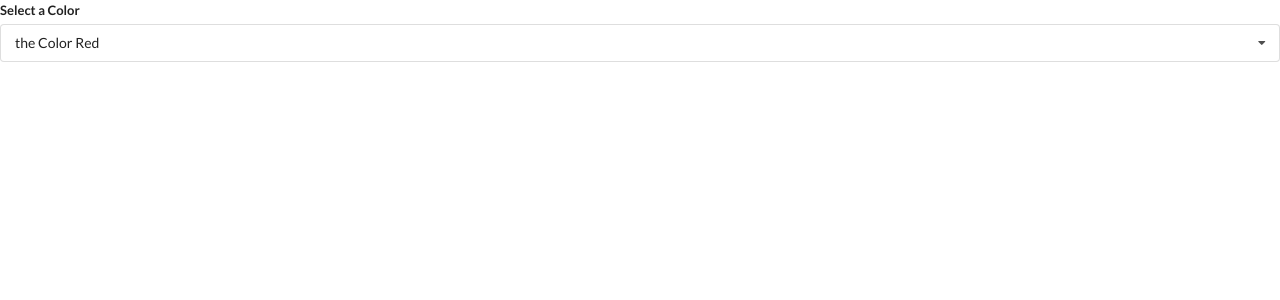
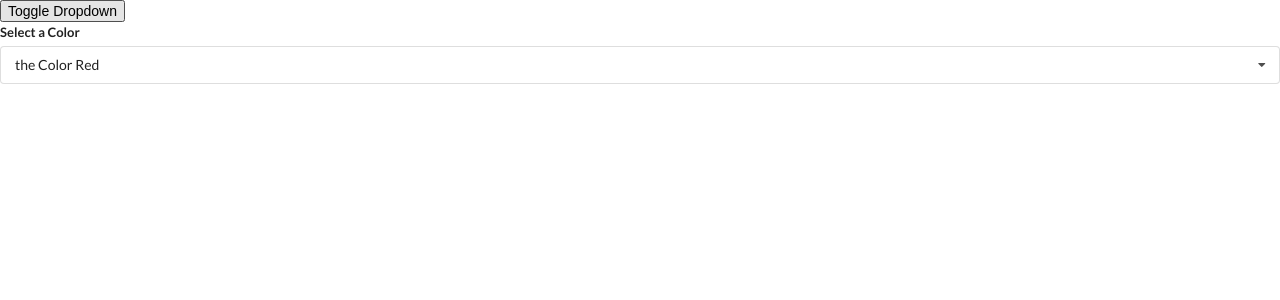
Before and after one commit to marikomands/reactwikipediasearch, a React (Create React App) app: page / in a window 1280 px wide. Shown: the top 300 px of the page. Built offline with nearby package versions, Linux system fonts and the light colour scheme.

Commit message:
Added "Toggle Dropdown" button

```diff
--- a/src/App.js
+++ b/src/App.js
@@ -36,14 +36,23 @@ const options = [
 
 export default () => {
   const [selected, setSelected] = useState(options[0]);
+  const [showDropdown, setShowDropdown] = useState(true);
+  console.log("🚀 ~ showDropdown", showDropdown);
+  console.log("🚀 ~ setShowDropdown", setShowDropdown);
 
   return (
     <div>
-      <Dropdown
-        selected={selected}
-        onSelectedChange={setSelected}
-        options={options}
-      />
+      <button onClick={() => setShowDropdown(!showDropdown)}>
+        Toggle Dropdown
+      </button>
+
+      {showDropdown ? (
+        <Dropdown
+          selected={selected}
+          onSelectedChange={setSelected}
+          options={options}
+        />
+      ) : null}
     </div>
   );
 };
```
